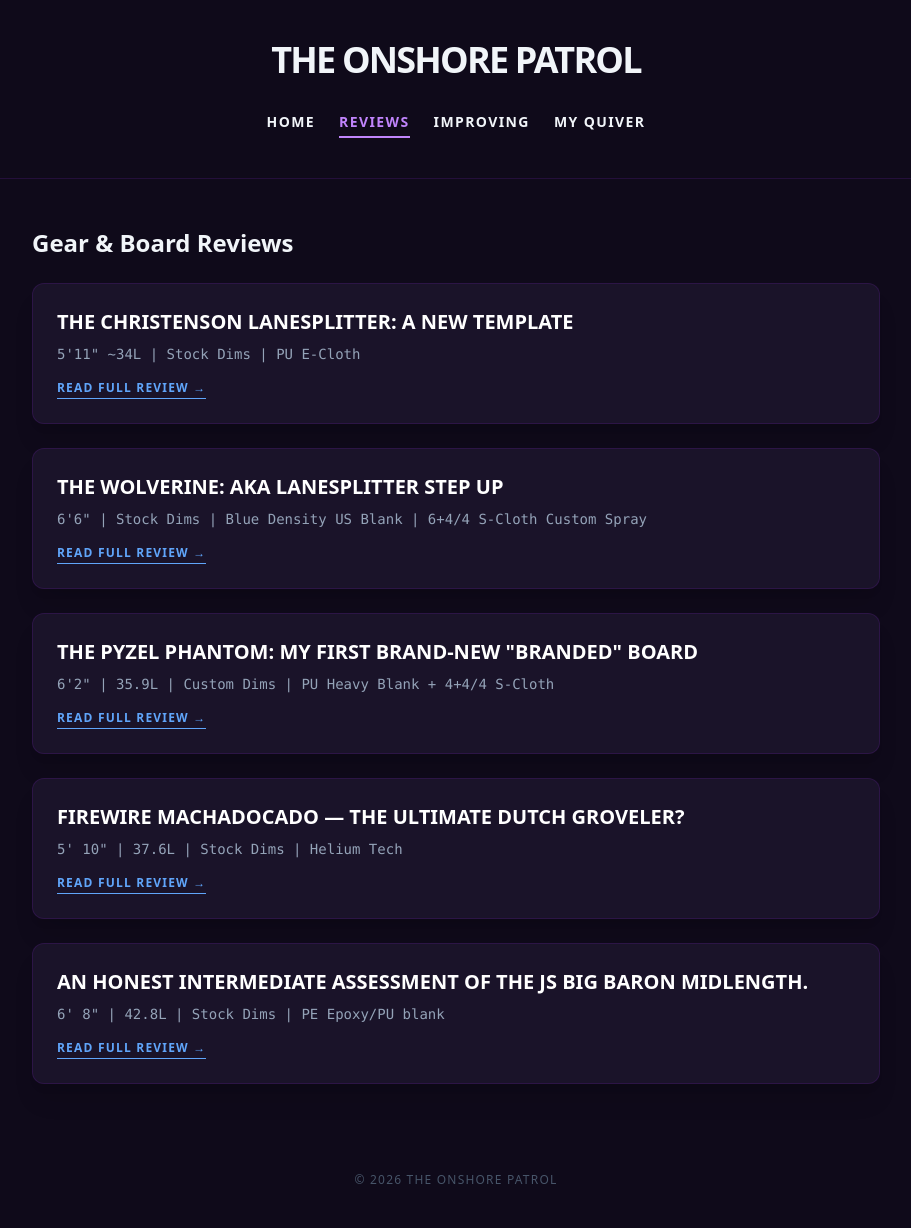
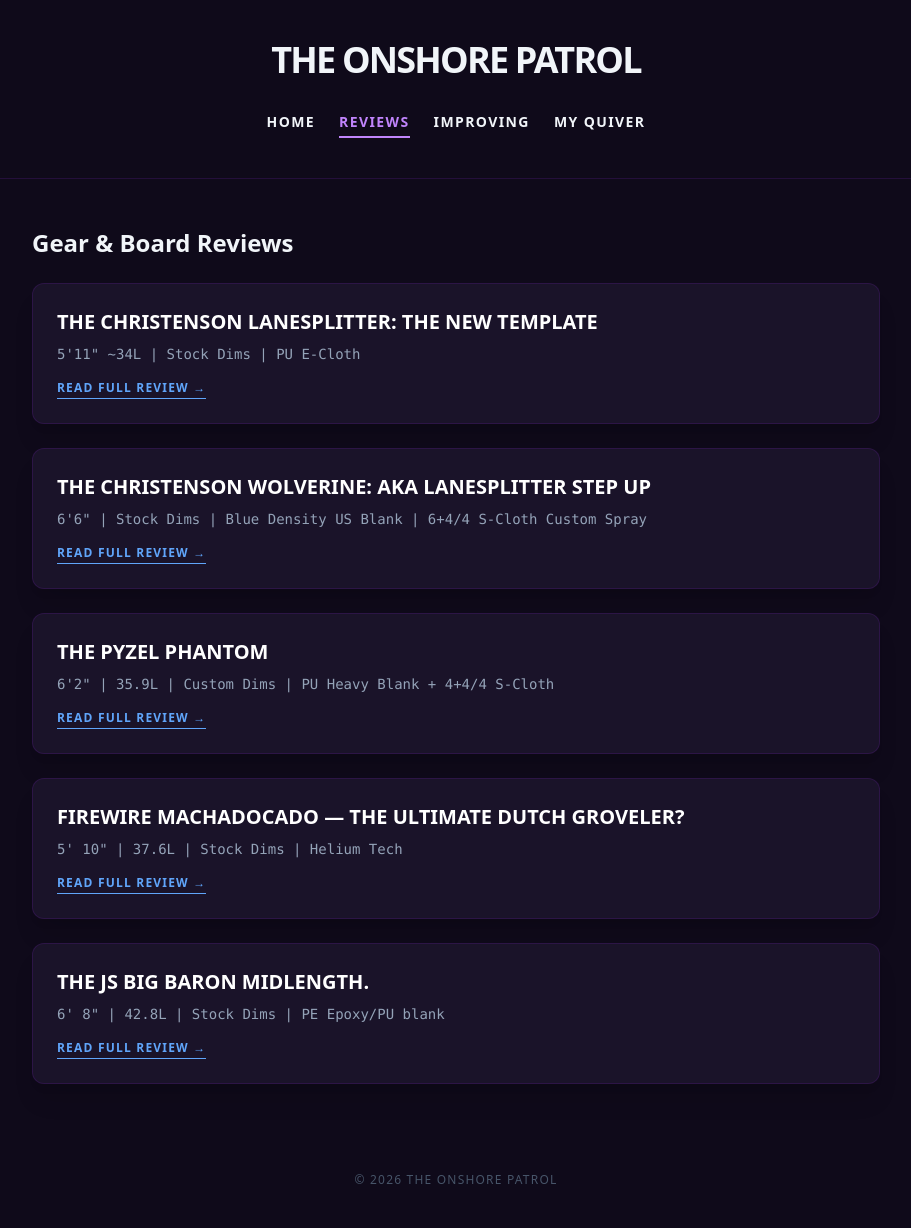
Before and after one commit to MatthijsvdWielen/the-onshore-patrol, a Jekyll site: the page built from reviews.html, in a window 1280 px wide. Shown: the whole page, without its empty margins (184-1095 px from the left). Built offline with Jekyll 4.4.1, drawn with Linux system fonts in a browser that asks for light colours; nearby versions of some CDN libraries.

Commit message:
Lets try if statement again

```diff
--- a/reviews.html
+++ b/reviews.html
@@ -14,7 +14,7 @@
     <a href="/reviews/review-lanesplitter"
         class="block bg-[#1a1329] p-6 rounded-xl border border-purple-900/30 shadow-xl transition hover:border-purple-500/50 group">
         <h3 class="text-xl font-bold uppercase text-white group-hover:text-blue-400 transition mb-2">The Christenson
-            Lanesplitter: A New Template</h3>
+            Lanesplitter: The New Template</h3>
         <p class="text-sm text-slate-400 font-mono">5'11" ~34L | Stock Dims | PU E-Cloth</p>
         <div
             class="mt-4 inline-block text-xs font-bold uppercase tracking-widest text-blue-400 border-b border-blue-400 pb-0.5">
@@ -24,7 +24,7 @@
     <!-- Christenson Wolverine -->
     <a href="/reviews/review-wolverine"
         class="block bg-[#1a1329] p-6 rounded-xl border border-purple-900/30 shadow-xl transition hover:border-purple-500/50 group">
-        <h3 class="text-xl font-bold uppercase text-white group-hover:text-blue-400 transition mb-2">The Wolverine:
+        <h3 class="text-xl font-bold uppercase text-white group-hover:text-blue-400 transition mb-2">The Christenson Wolverine:
             aka Lanesplitter Step Up</h3>
         <p class="text-sm text-slate-400 font-mono">6'6" | Stock Dims | Blue Density US Blank | 6+4/4 S-Cloth Custom Spray</p>
         <div
@@ -35,8 +35,7 @@
     <!-- Pyzel Phantom -->
     <a href="/reviews/review-phantom"
         class="block bg-[#1a1329] p-6 rounded-xl border border-purple-900/30 shadow-xl transition hover:border-purple-500/50 group">
-        <h3 class="text-xl font-bold uppercase text-white group-hover:text-blue-400 transition mb-2">The Pyzel Phantom:
-            My First Brand-New "Branded" Board</h3>
+        <h3 class="text-xl font-bold uppercase text-white group-hover:text-blue-400 transition mb-2">The Pyzel Phantom</h3>
         <p class="text-sm text-slate-400 font-mono">6'2" | 35.9L | Custom Dims | PU Heavy Blank + 4+4/4 S-Cloth</p>
         <div
             class="mt-4 inline-block text-xs font-bold uppercase tracking-widest text-blue-400 border-b border-blue-400 pb-0.5">
@@ -57,7 +56,7 @@
             <!-- JS Big Baron -->
     <a href="/reviews/review-bigbaron"
         class="block bg-[#1a1329] p-6 rounded-xl border border-purple-900/30 shadow-xl transition hover:border-purple-500/50 group">
-        <h3 class="text-xl font-bold uppercase text-white group-hover:text-blue-400 transition mb-2">An honest intermediate assessment of the JS Big Baron midlength.</h3>
+        <h3 class="text-xl font-bold uppercase text-white group-hover:text-blue-400 transition mb-2">The JS Big Baron midlength.</h3>
         <p class="text-sm text-slate-400 font-mono">6' 8" | 42.8L | Stock Dims | PE Epoxy/PU blank</p>
         <div
             class="mt-4 inline-block text-xs font-bold uppercase tracking-widest text-blue-400 border-b border-blue-400 pb-0.5">
```
Also changed, not shown: _includes/where-to-buy.html (+28 -12 lines).
